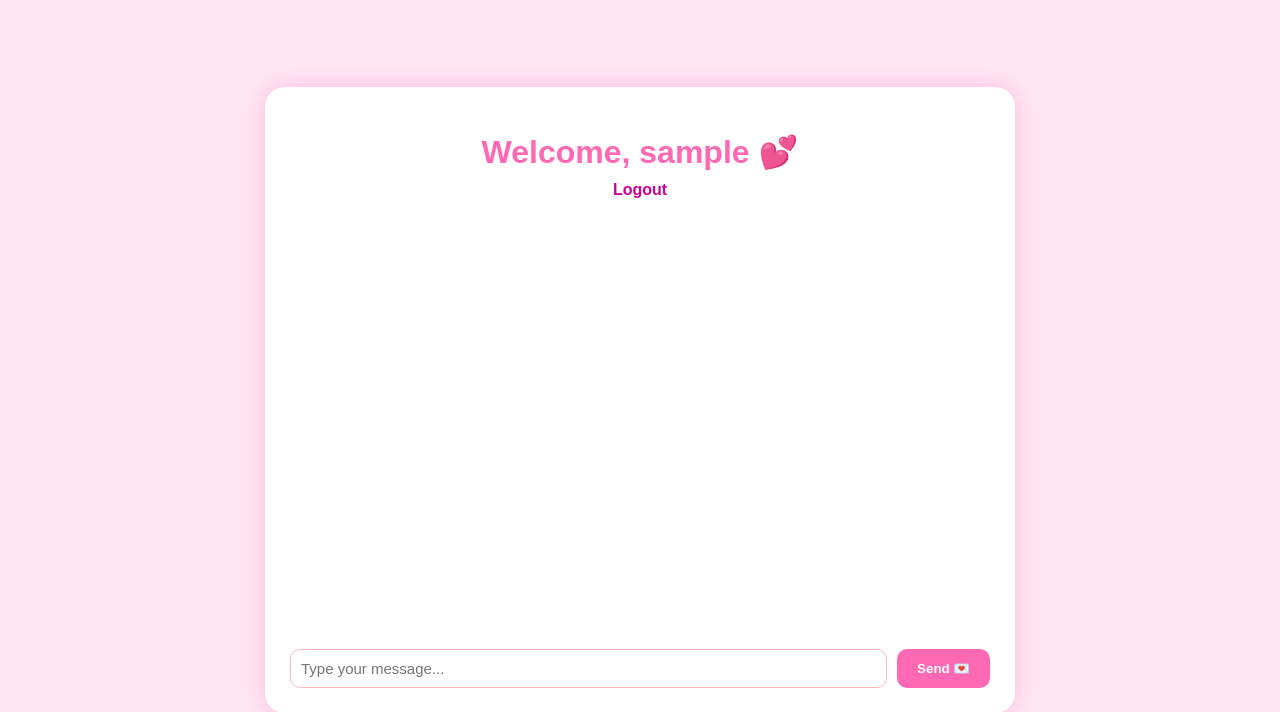
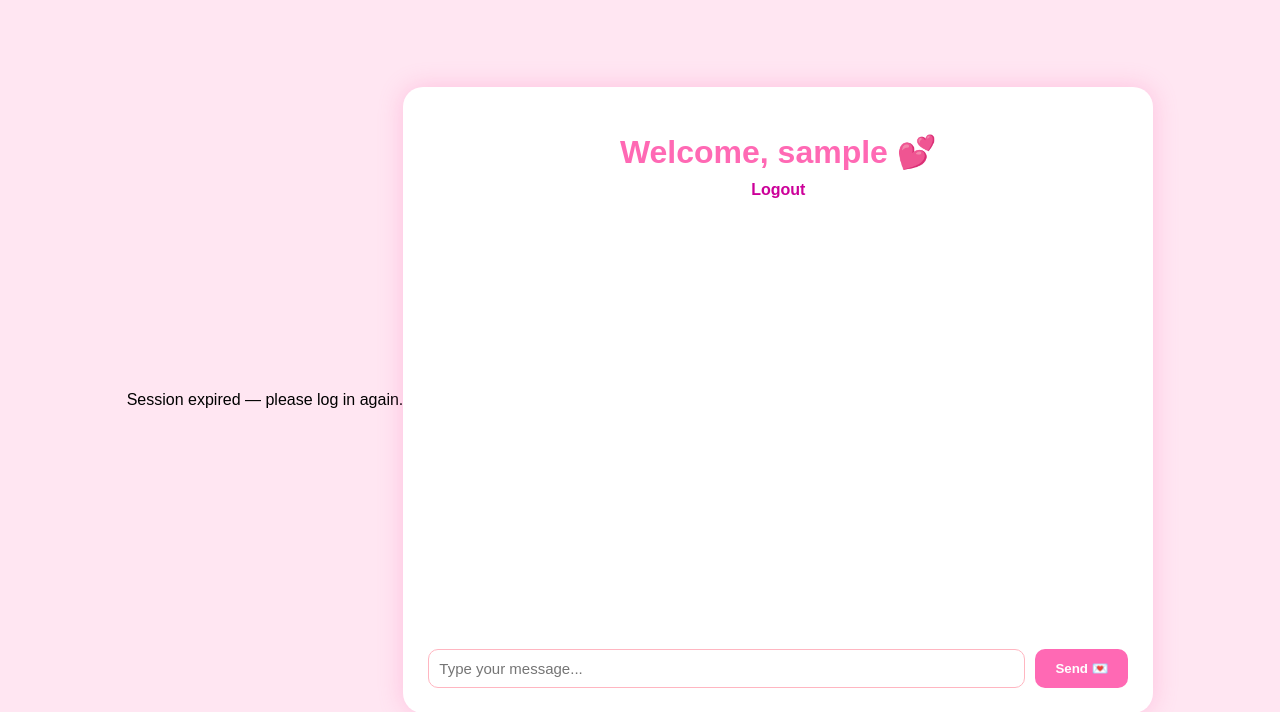
Before and after one commit to dgonzaa/CPEG_OPENAI, a Flask app: template templates/dashboard.html in a window 1280 px wide. Shown: the top 712 px of the page. Run offline with Flask 3, Linux system fonts and the light colour scheme; tables that the repository leaves empty hold one stand-in row (values such as "Sample post"); the template is opened without the code that fills it: values that come from a table or form of the project are taken from there, most other values are stand-ins (such as "Sample title", 1, 10 or a date in 2020).

Commit message:
Added secure session route and frontend sync

```diff
--- a/app.py
+++ b/app.py
@@ -186,6 +186,13 @@ def api_chat():
         ai_response = f"Error: {str(e)}"
 
     return jsonify({"response": ai_response})
+@app.route('/session')
+def get_session():
+    if 'username' in session:
+        return jsonify({"logged_in": True, "username": session['username']})
+    else:
+        return jsonify({"logged_in": False})
+
 
 # ---------------- RUN APP ---------------- #
 
--- a/templates/dashboard.html
+++ b/templates/dashboard.html
@@ -3,9 +3,10 @@
 <head>
   <meta charset="UTF-8">
   <title>AI Chat 💕</title>
-  <link rel="stylesheet" href="{{ url_for('static', filename='style.css') }}">
+  <link rel="stylesheet" href="{{ url_for('static', filename='style.css', v=6) }}">
 </head>
 <body>
+  <div id="user-display" class="user-banner"></div>
   <div class="chat-container">
     <h1>Welcome, {{ username }} 💕</h1>
     <a class="logout" href="{{ url_for('logout') }}">Logout</a>
@@ -29,6 +30,21 @@
   <script>
     const chatBox = document.getElementById("chat-box");
     chatBox.scrollTop = chatBox.scrollHeight;
+    window.addEventListener("load", () => {
+    fetch("/session")
+      .then(response => response.json())
+      .then(data => {
+        const userDisplay = document.getElementById("user-display");
+        if (!userDisplay) return;
+
+        if (data.logged_in) {
+          userDisplay.innerText = `Welcome back, ${data.username}! 🌸`;
+        } else {
+          userDisplay.innerText = "Session expired — please log in again.";
+        }
+      })
+      .catch(err => console.error("Error fetching session:", err));
+  });
   </script>
 </body>
 </html>
```
Also changed, not shown: static/script.js (+11 -0 lines), 1 other file.
